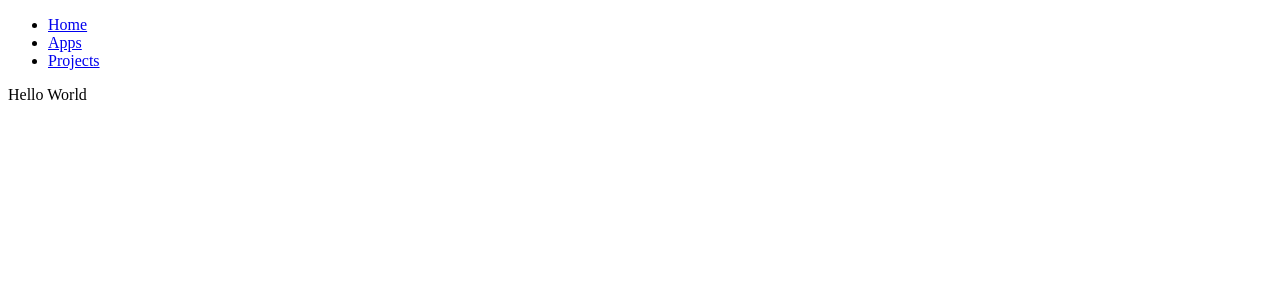
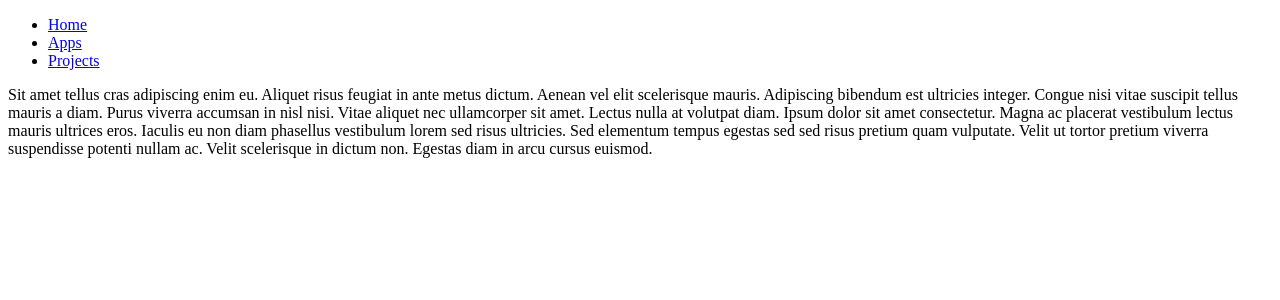
Before and after one commit to foderking/My-Website, a React app: page / in a window 1280 px wide. Shown: the top 300 px of the page. Built offline with nearby package versions, Linux system fonts and the light colour scheme; the HTML template or start-up script is replaced by a standard one.

Commit message:
created components for later use

```diff
--- a/src/App.js
+++ b/src/App.js
@@ -1,20 +1,15 @@
 import React from 'react'
 import './index.css'
-
+import Home from './components/Home'
+import Navigation from './components/Navigation'
 
 
 const App = () =>
 {
 	return (
 		<div className="container" >
-			<nav>
-				<ul>
-					<li><a href='/'>Home</a></li>
-					<li><a href='/apps'>Apps</a></li>
-					<li><a href='/projects'>Projects</a></li>
-				</ul>
-			</nav>
-			Hello World
+			<Navigation />
+			<Home />
 		</div>
 	)
 }
--- a/src/components/Home.js
+++ b/src/components/Home.js
@@ -0,0 +1,15 @@
+import React from 'react'
+import DummyParagraph from './filler/DummyParagraph'
+
+const Home = () =>
+{
+	return (
+		<div>
+			{/* Home directory */}
+			<DummyParagraph length={1} />
+		</div>
+	)
+}
+
+
+export default Home
--- /dev/null
+++ b/src/components/Navigation.js
@@ -0,0 +1,17 @@
+import React from 'react'
+
+const Navigation = () =>
+{
+	return (
+		<nav>
+			<ul>
+				<li><a href='/'>Home</a></li>
+				<li><a href='/apps'>Apps</a></li>
+				<li><a href='/projects'>Projects</a></li>
+			</ul>
+		</nav>
+	)
+}
+
+
+export default Navigation
--- /dev/null
+++ b/src/components/filler/DummyParagraph.js
@@ -0,0 +1,12 @@
+import React from 'react'
+import { generateRandomParagraph } from './dummy'
+
+
+const DummyParagraph = (props) =>
+{
+	const paragraph = generateRandomParagraph(props.length)
+
+	return <p>{paragraph}</p>
+}
+
+export default DummyParagraph
--- a/src/components/filler/dummy.js
+++ b/src/components/filler/dummy.js
@@ -72,6 +72,11 @@ function Random(max)
 	return Math.floor(Math.random() * max)
 }
 
+
+
+
+
+
 // Helper Functions //
 //                  //
 //                  //
```
